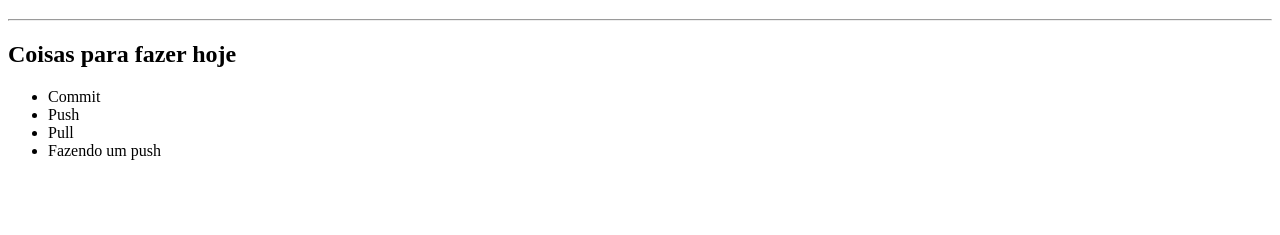
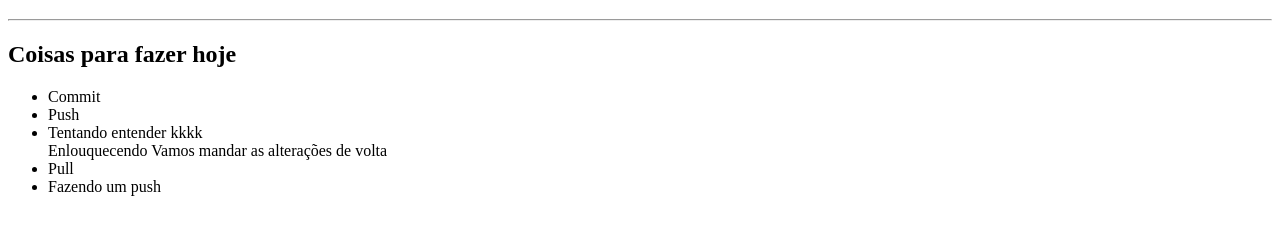
Before and after one commit to DeboraFFSantos/SCM, a plain HTML site: page index.html in a window 1280 px wide. Shown: the part 61-296 px from the top of the page. Drawn offline with Linux system fonts and the light colour scheme.

Commit message:
Alteraççoes do leonardo

```diff
--- a/index.html
+++ b/index.html
@@ -12,6 +12,9 @@
     <ul>
         <li>Commit</li>
         <li>Push</li>
+        <li>Tentando entender kkkk</li>
+        <l1>Enlouquecendo</l1>
+        <l1>Vamos mandar as alterações de volta</l1>
         <li>Pull</li>
         <li>Fazendo um push</li>
 
```
